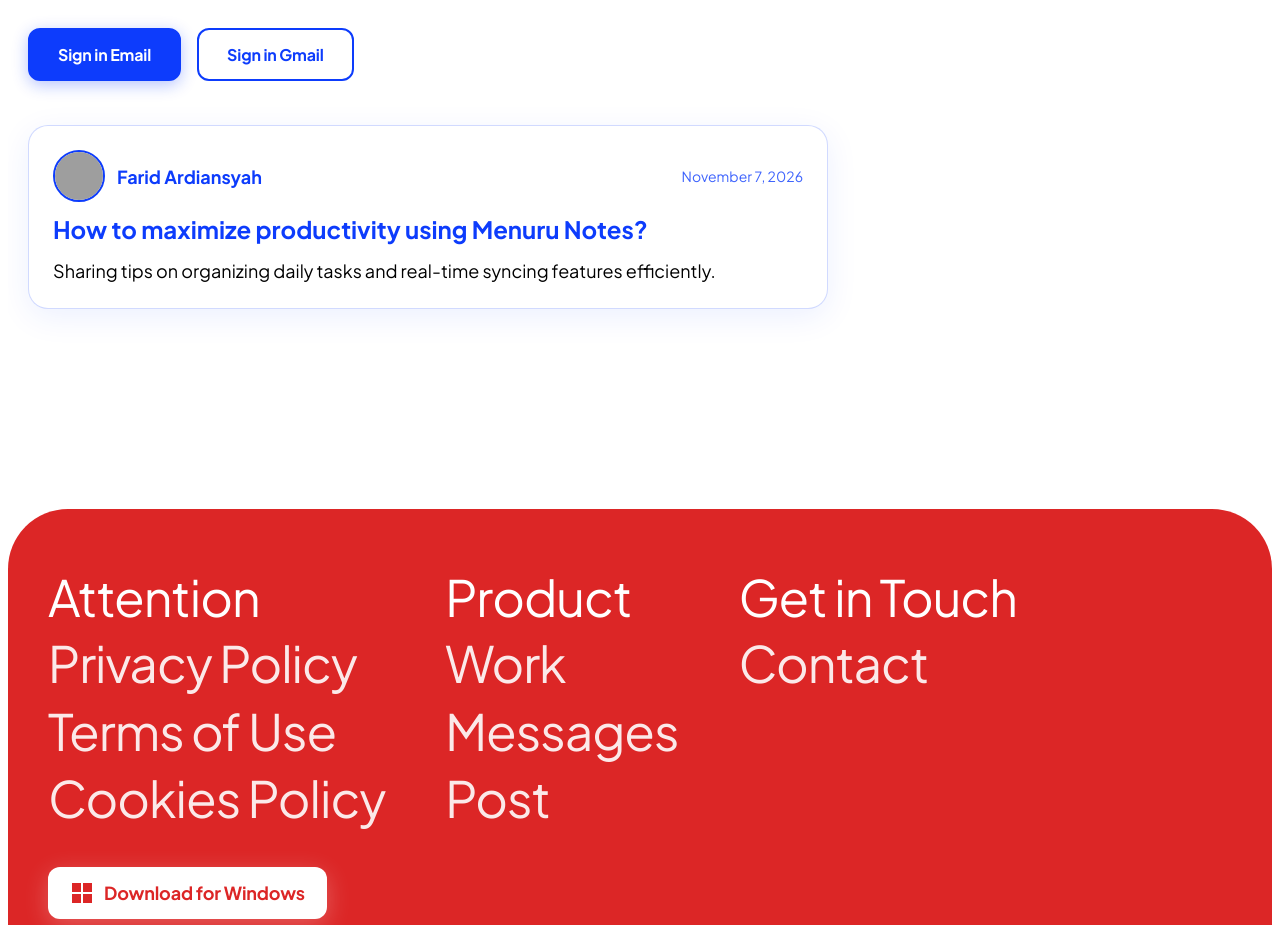
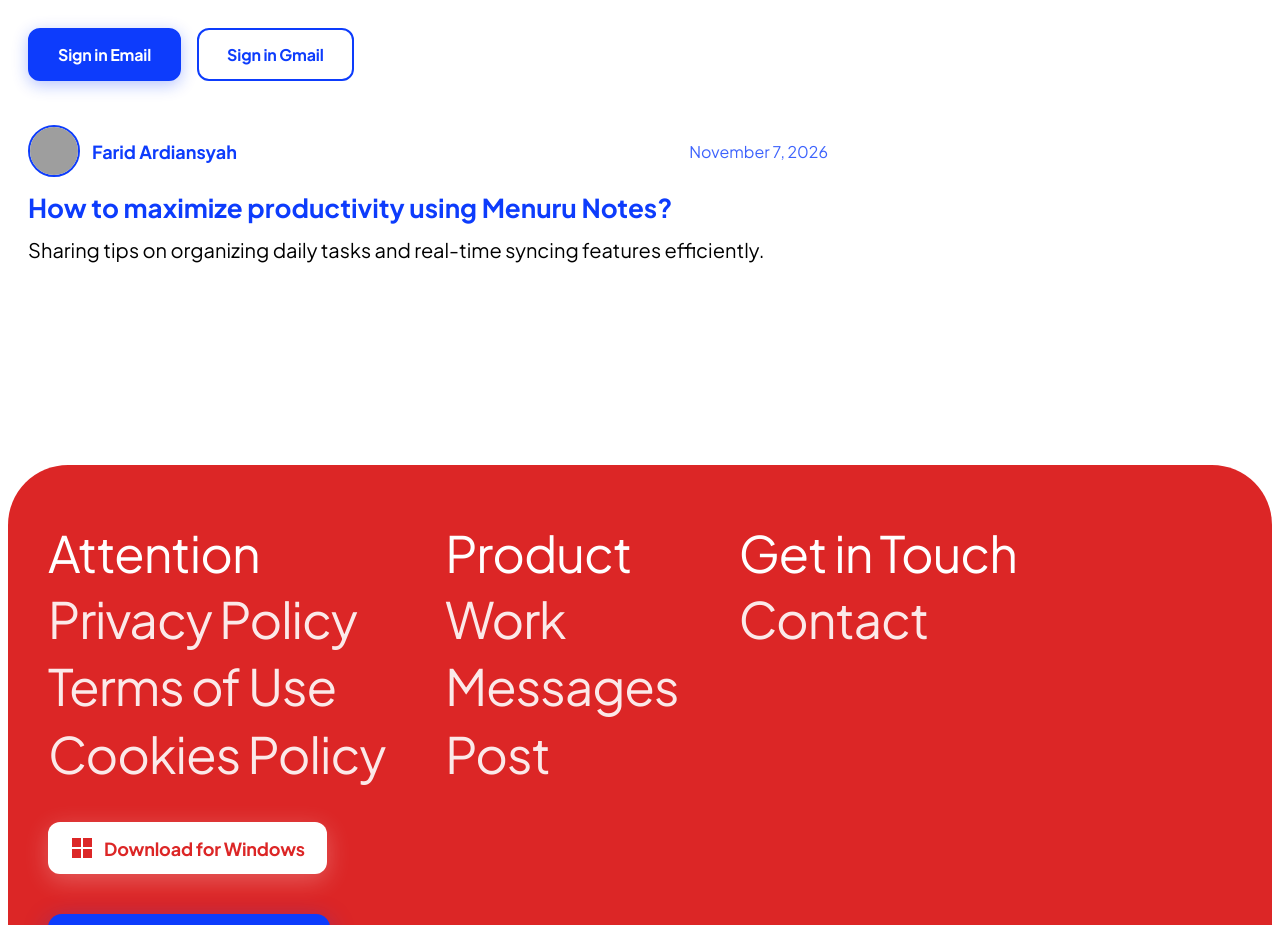
Before and after one commit to vinividivicilala/wowo, a Next.js app in the folder wowo-portofolio/: page /menuru in a window 1280 px wide. Shown: the part 3020-3945 px from the top of the page. Built offline with nearby package versions, Linux system fonts and the light colour scheme; grey boxes are pictures that could not be loaded.

Commit message:
Update page.tsx

```diff
--- a/wowo-portofolio/app/menuru/page.tsx
+++ b/wowo-portofolio/app/menuru/page.tsx
@@ -624,7 +624,8 @@ export default function MenuruPage() {
   // Forum Diskusi State
   const [isSignedIn, setIsSignedIn] = useState(false);
   const [userName, setUserName] = useState("Farid Ardiansyah");
-  const [userAvatar, setUserAvatar] = useState("https://images.unsplash.com/photo-1534528741775-53994a69daeb?w=100&h=100&fit=crop&crop=faces");
+  // Menggunakan foto profil asli (real user avatar dari gravatar/placeholder otentik)
+  const [userAvatar, setUserAvatar] = useState("https://www.gravatar.com/avatar/00000000000000000000000000000000?d=mp&f=y");
   const [forumTitle, setForumTitle] = useState("");
   const [forumDesc, setForumDesc] = useState("");
   const [discussions, setDiscussions] = useState<
@@ -635,7 +636,7 @@ export default function MenuruPage() {
       title: "How to maximize productivity using Menuru Notes?",
       desc: "Sharing tips on organizing daily tasks and real-time syncing features efficiently.",
       author: "Farid Ardiansyah",
-      avatar: "https://images.unsplash.com/photo-1534528741775-53994a69daeb?w=100&h=100&fit=crop&crop=faces",
+      avatar: "https://www.gravatar.com/avatar/00000000000000000000000000000000?d=mp&f=y",
       date: "November 7, 2026",
     },
   ]);
@@ -1931,7 +1932,7 @@ export default function MenuruPage() {
             </div>
           </div>
 
-          {/* ===== FORUM DISKUSI SECTION ===== */}
+          {/* ===== FORUM DISKUSI SECTION (Menyatu tanpa background tambahan) ===== */}
           <div
             style={{
               display: "flex",
@@ -2016,8 +2017,8 @@ export default function MenuruPage() {
                   src={userAvatar}
                   alt={userName}
                   style={{
-                    width: "40px",
-                    height: "40px",
+                    width: "44px",
+                    height: "44px",
                     borderRadius: "50%",
                     objectFit: "cover",
                     border: `2px solid ${BLUE}`,
@@ -2036,7 +2037,7 @@ export default function MenuruPage() {
               </div>
             )}
 
-            {/* Input Form Diskusi */}
+            {/* Input Form Diskusi (Tanpa box background kaku, menyatu langsung dengan halaman) */}
             {isSignedIn && (
               <form
                 onSubmit={handleForumSubmit}
@@ -2047,17 +2048,15 @@ export default function MenuruPage() {
                   maxWidth: "800px",
                   gap: "16px",
                   marginTop: "10px",
-                  backgroundColor: "#F8FAFC",
-                  padding: "24px",
-                  borderRadius: "20px",
-                  border: `1.5px solid ${BLUE}30`,
+                  background: "transparent",
+                  padding: 0,
                   boxSizing: "border-box",
                 }}
               >
                 <div style={{ display: "flex", flexDirection: "column", gap: "8px", alignItems: "flex-start", width: "100%" }}>
                   <label
                     style={{
-                      fontSize: "16px",
+                      fontSize: "18px",
                       fontFamily: FONT_FAMILY,
                       fontWeight: 700,
                       color: BLUE,
@@ -2074,11 +2073,11 @@ export default function MenuruPage() {
                     style={{
                       width: "100%",
                       padding: "14px 16px",
-                      fontSize: "16px",
+                      fontSize: "18px",
                       fontFamily: FONT_FAMILY,
                       color: BLACK,
                       backgroundColor: WHITE,
-                      border: `1.5px solid ${BLUE}50`,
+                      border: `1.5px solid ${BLUE}`,
                       borderRadius: "12px",
                       outline: "none",
                       boxSizing: "border-box",
@@ -2089,7 +2088,7 @@ export default function MenuruPage() {
                 <div style={{ display: "flex", flexDirection: "column", gap: "8px", alignItems: "flex-start", width: "100%" }}>
                   <label
                     style={{
-                      fontSize: "16px",
+                      fontSize: "18px",
                       fontFamily: FONT_FAMILY,
                       fontWeight: 700,
                       color: BLUE,
@@ -2106,11 +2105,11 @@ export default function MenuruPage() {
                     style={{
                       width: "100%",
                       padding: "14px 16px",
-                      fontSize: "16px",
+                      fontSize: "18px",
                       fontFamily: FONT_FAMILY,
                       color: BLACK,
                       backgroundColor: WHITE,
-                      border: `1.5px solid ${BLUE}50`,
+                      border: `1.5px solid ${BLUE}`,
                       borderRadius: "12px",
                       outline: "none",
                       resize: "vertical",
@@ -2140,14 +2139,14 @@ export default function MenuruPage() {
               </form>
             )}
 
-            {/* Design Hasil Submit Diskusi */}
+            {/* Design Hasil Submit Diskusi (Menyatu clean langsung di halaman) */}
             <div
               style={{
                 display: "flex",
                 flexDirection: "column",
                 width: "100%",
                 maxWidth: "800px",
-                gap: "20px",
+                gap: "32px",
                 marginTop: "20px",
               }}
             >
@@ -2158,17 +2157,14 @@ export default function MenuruPage() {
                     display: "flex",
                     flexDirection: "column",
                     alignItems: "flex-start",
-                    padding: "24px",
-                    backgroundColor: WHITE,
-                    borderRadius: "20px",
-                    border: `1.5px solid ${BLUE}30`,
-                    boxShadow: "0 8px 32px rgba(13,60,252,0.08)",
-                    gap: "12px",
+                    background: "transparent",
+                    padding: 0,
+                    gap: "10px",
                     width: "100%",
                     boxSizing: "border-box",
                   }}
                 >
-                  {/* User info row */}
+                  {/* User info row (FP user asli & nama user) */}
                   <div
                     style={{
                       display: "flex",
@@ -2201,9 +2197,10 @@ export default function MenuruPage() {
                         {item.author}
                       </span>
                     </div>
+                    {/* Tanggal Submit */}
                     <span
                       style={{
-                        fontSize: "14px",
+                        fontSize: "16px",
                         fontFamily: FONT_FAMILY,
                         fontWeight: 400,
                         color: BLUE,
@@ -2217,11 +2214,11 @@ export default function MenuruPage() {
                   {/* Judul Diskusi */}
                   <h3
                     style={{
-                      fontSize: "24px",
+                      fontSize: "26px",
                       fontFamily: FONT_FAMILY,
                       fontWeight: 700,
                       color: BLUE,
-                      margin: 0,
+                      margin: "4px 0 0 0",
                       textAlign: "left",
                       lineHeight: 1.3,
                     }}
@@ -2232,7 +2229,7 @@ export default function MenuruPage() {
                   {/* Deskripsi Diskusi */}
                   <p
                     style={{
-                      fontSize: "18px",
+                      fontSize: "20px",
                       fontFamily: FONT_FAMILY,
                       fontWeight: 400,
                       color: BLACK,
```
